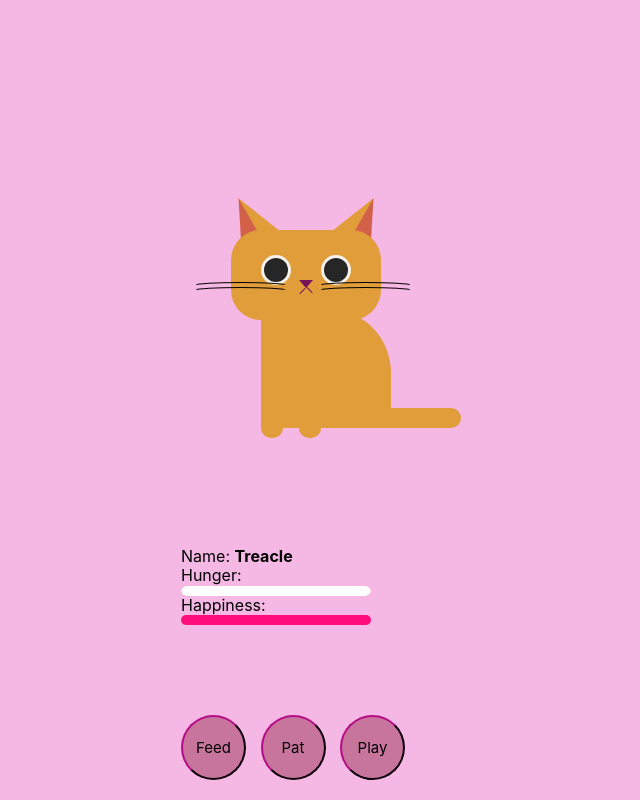
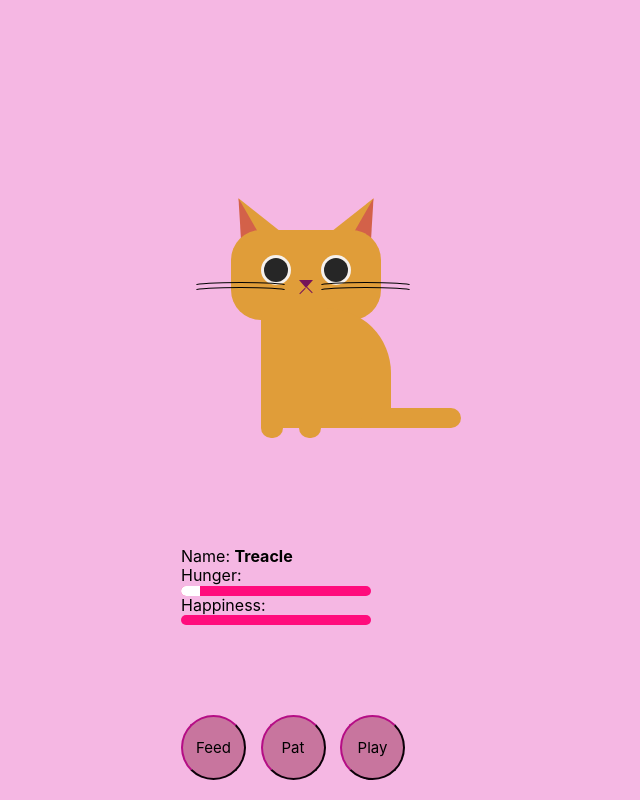
Before and after one commit to Efury1/VirtualPet, a website built with Parcel: page src/index.html in a window 1280 px wide. Both pictures are taken after a click on the button "Feed". Shown: the part 110-910 px from the top of the page, without its empty margins (143-783 px from the left). Built offline with nearby package versions, Linux system fonts and the light colour scheme.

Commit message:
Increment by 1

```diff
--- a/src/main.js
+++ b/src/main.js
@@ -6,24 +6,23 @@ const updateButton = document.getElementById("update-button");
 let progress = 0; // Set the initial progress value to 0
 
 // Update the progress bar with a new progress value
-function updateProgressBar(progress) {
+const updateProgressBar = () => {
     // Create a new element to represent the progress bar fill
     progressBar.innerHTML = "<div id='progress-bar-fill'></div>";
 
     // Get the progress bar fill element from the HTML
     const progressBarFill = document.getElementById("progress-bar-fill");
 
+    //const progress1 = Math.min(parseFloat(localStorage.progress || "0"), 100);
+    progressBarFill.style.width = progress + "%";
     // Set the width of the progress bar fill based on the progress value
-    progressBarFill.style.width = `${progress}%`;
+    //progressBarFill.style.width = `${progress}%`;
 }
 
 // Update the progress bar when the button is clicked
 updateButton.addEventListener("click", function () {
 
 
-    // Update the progress bar every 10 milliseconds until it reaches 100%
-    const intervalId = setInterval(function () {
-        // Stop the interval when the progress reaches 100%
         if (progress === 100) {
             clearInterval(intervalId);
         }
@@ -31,5 +30,4 @@ updateButton.addEventListener("click", function () {
             progress = progress + 10;
             updateProgressBar(progress); // Update the progress bar with the new progress value
         }
-    }, 100);
 });
--- a/src/style.css
+++ b/src/style.css
@@ -233,7 +233,6 @@ section {
 #progress-bar-fill {
   height: 10px;
   background-color: #ffffff;
-  border-radius: 1px;
 }
 
 button {
```
Also changed, not shown: 5 other files.
